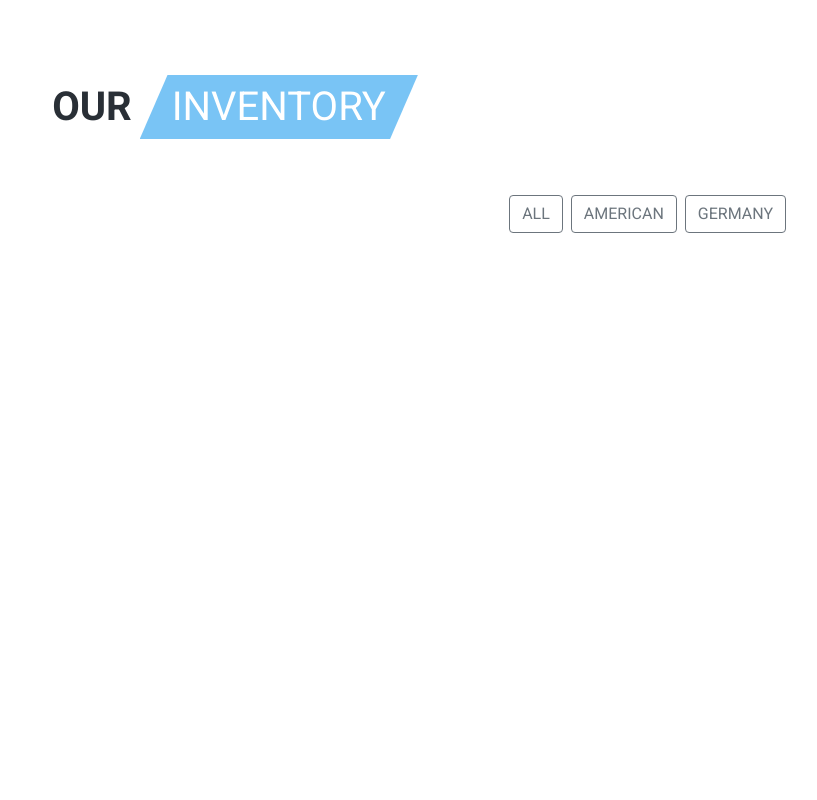
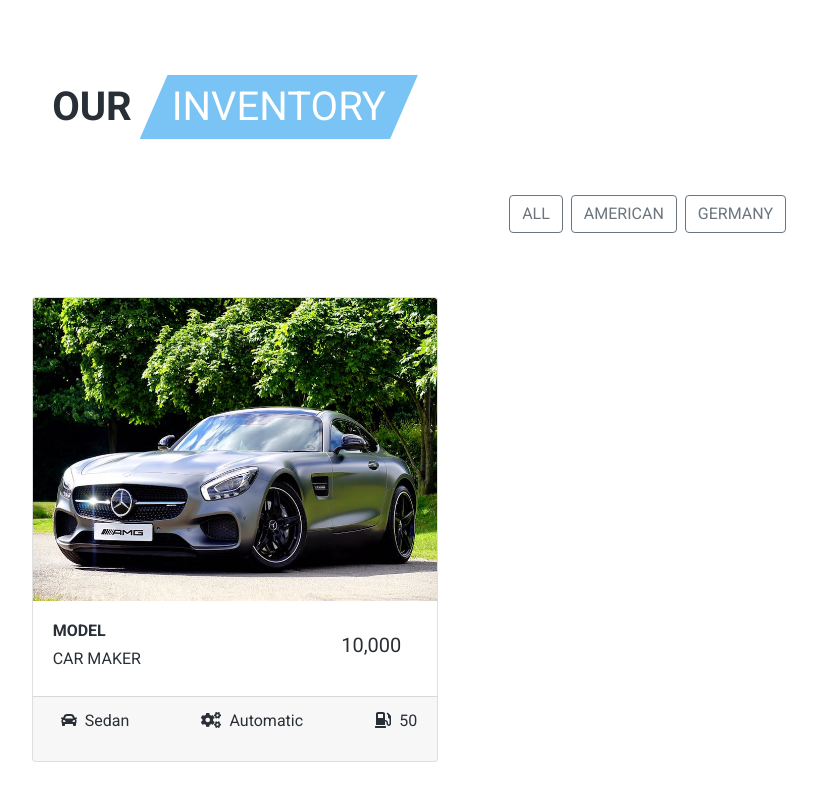
Before and after one commit to hamed-hassanzadeh-1998/carshop, a plain HTML site: page index.html in a window 1280 px wide. Shown: the part 1277-2077 px from the top of the page, without its empty margins (405-1222 px from the left). Before the commit the page ends 1606 px from the top, so only its background shows below. Drawn offline with Linux system fonts and the light colour scheme.

Commit message:
- inventory cards html

```diff
--- a/index.html
+++ b/index.html
@@ -160,6 +160,37 @@
             </div>
         </div>
     </div>
+    <div class="row">
+        <!-- start single inventory card -->
+        <div class="col-10 mx-auto my-3 col-md-6 col-lg-4">
+            <div class="card car-card">
+                <img src="img/car-german-1.jpeg" class="card-img-top car-img" alt="">
+                <!-- start card body-->
+                <div class="card-body">
+                    <div class="car-info d-flex justify-content-between">
+                        <div class="car-text text-uppercase">
+                            <h6 class="font-weight-bold">model</h6>
+                            <h6>car maker</h6>
+                        </div>
+                        <h5 class="car-value align-self-center py-2 px-3">
+                            <span class="car-price">
+                                10,000
+                            </span>
+                        </h5>
+                    </div>
+                </div>
+                <!-- end card body-->
+                <!-- start footer body -->
+                    <div class="card-footer text-capitalize justify-content-between d-flex">
+                        <p><span><i class="fas fa-car mx-2"></i></span>sedan</p>
+                        <p><span><i class="fas fa-cogs mx-2"></i></span>automatic</p>
+                        <p><span><i class="fas fa-gas-pump mx-2"></i></span>50</p>
+                    </div>
+                <!-- end footer body-->
+            </div>
+        </div>
+        <!-- end single inventory card -->
+    </div>
 </section>
 <!-- end inventory section -->
 <!-- jquery -->
```
